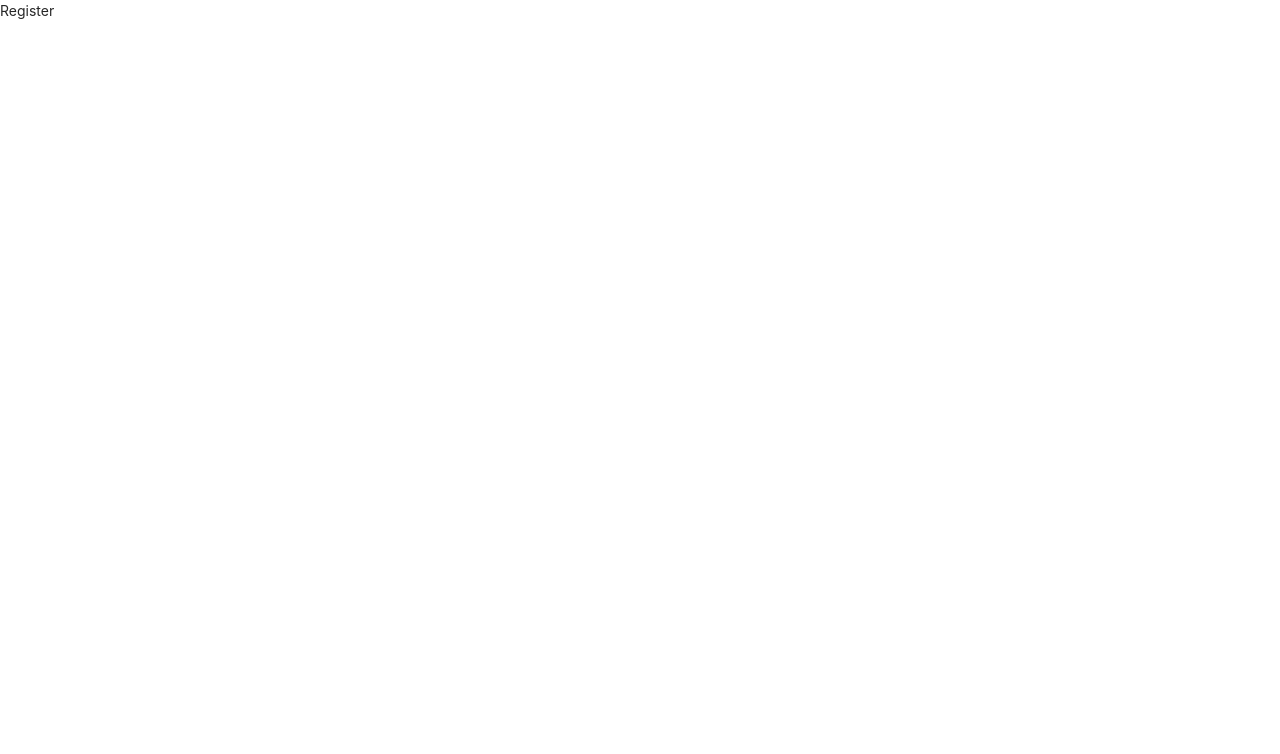
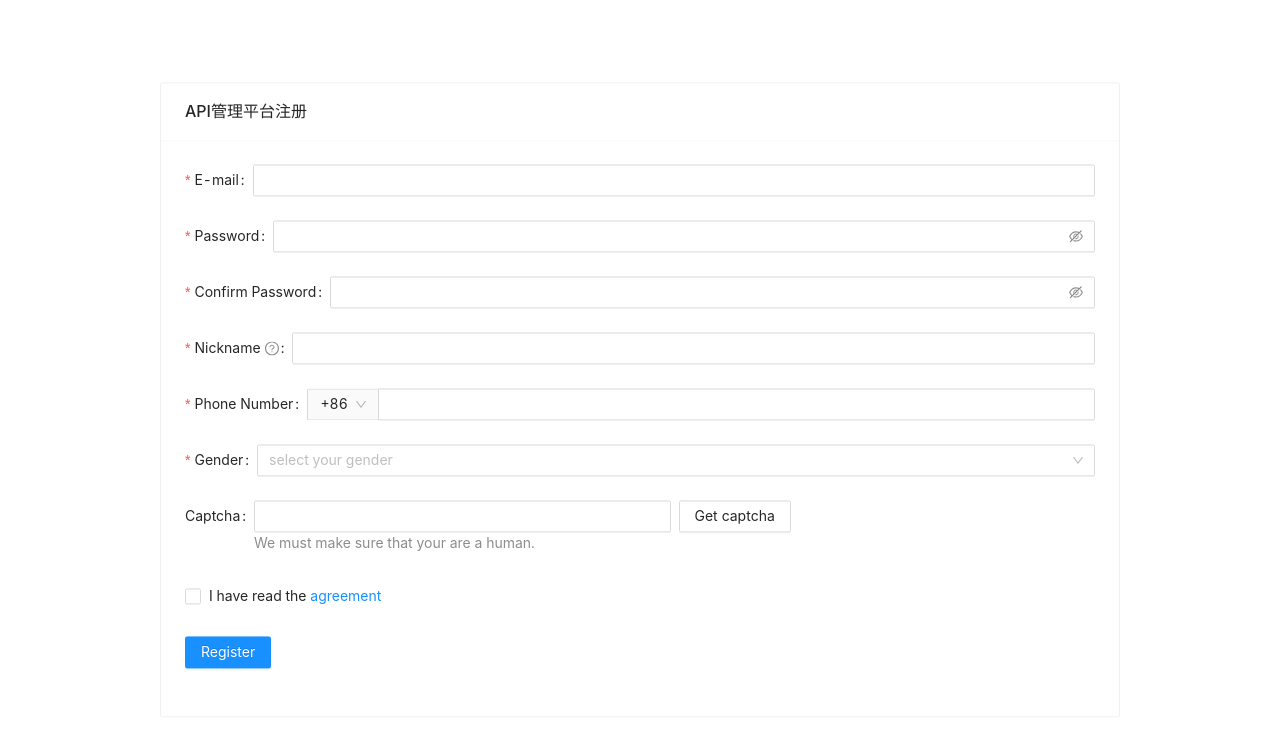
Before and after one commit to FLightZGit/API-management-platform, a React (Create React App) app in the folder client/: page /register in a window 1280 px wide. Shown: the top 754 px of the page. Built offline with nearby package versions, Linux system fonts and the light colour scheme.

Commit message:
feat: register card

```diff
--- a/client/src/pages/Register.js
+++ b/client/src/pages/Register.js
@@ -1,9 +1,188 @@
-import React from 'react'
+import React from 'react';
+import 'antd/dist/antd.css';
+import { Form, Input, Select, Row, Col, Checkbox, Button, Card } from 'antd';
+import '../style/Register.css'
+const { Option } = Select;
 
 function Register() {
+    const [form] = Form.useForm();
+
+    const onFinish = (values) => {
+        console.log('Received values of form: ', values);
+    };
+
+    const prefixSelector = (
+        <Form.Item name="prefix" noStyle>
+            <Select style={{ width: 70, }}            >
+                <Option value="86">+86</Option>
+                <Option value="87">+87</Option>
+            </Select>
+        </Form.Item>
+    );
+
+
     return (
-        <div>Register</div>
-    )
-}
+        <Card title='API管理平台注册' className='register-card'>
+            <Form
+                form={form}
+                name="register"
+                className='register-form'
+                onFinish={onFinish}
+                initialValues={{
+                    prefix: '86',
+                }}
+                scrollToFirstError
+            >
+                <Form.Item
+                    name="email"
+                    label="E-mail"
+                    rules={[
+                        {
+                            type: 'email',
+                            message: 'The input is not valid E-mail!',
+                        },
+                        {
+                            required: true,
+                            message: 'Please input your E-mail!',
+                        },
+                    ]}
+                >
+                    <Input />
+                </Form.Item>
+
+                <Form.Item
+                    name="password"
+                    label="Password"
+                    rules={[
+                        {
+                            required: true,
+                            message: 'Please input your password!',
+                        },
+                    ]}
+                    hasFeedback
+                >
+                    <Input.Password />
+                </Form.Item>
+
+                <Form.Item
+                    name="confirm"
+                    label="Confirm Password"
+                    dependencies={['password']}
+                    hasFeedback
+                    rules={[
+                        {
+                            required: true,
+                            message: 'Please confirm your password!',
+                        },
+                        ({ getFieldValue }) => ({
+                            validator(_, value) {
+                                if (!value || getFieldValue('password') === value) {
+                                    return Promise.resolve();
+                                }
+
+                                return Promise.reject(new Error('The two passwords that you entered do not match!'));
+                            },
+                        }),
+                    ]}
+                >
+                    <Input.Password />
+                </Form.Item>
+
+                <Form.Item
+                    name="nickname"
+                    label="Nickname"
+                    tooltip="What do you want others to call you?"
+                    rules={[
+                        {
+                            required: true,
+                            message: 'Please input your nickname!',
+                            whitespace: true,
+                        },
+                    ]}
+                >
+                    <Input />
+                </Form.Item>
+
+                <Form.Item
+                    name="phone"
+                    label="Phone Number"
+                    rules={[
+                        {
+                            required: true,
+                            message: 'Please input your phone number!',
+                        },
+                    ]}
+                >
+                    <Input
+                        addonBefore={prefixSelector}
+                        style={{
+                            width: '100%',
+                        }}
+                    />
+                </Form.Item>
+
+                <Form.Item
+                    name="gender"
+                    label="Gender"
+                    rules={[
+                        {
+                            required: true,
+                            message: 'Please select gender!',
+                        },
+                    ]}
+                >
+                    <Select placeholder="select your gender">
+                        <Option value="male">Male</Option>
+                        <Option value="female">Female</Option>
+                        <Option value="other">Other</Option>
+                    </Select>
+                </Form.Item>
+
+                <Form.Item label="Captcha" extra="We must make sure that your are a human.">
+                    <Row gutter={8}>
+                        <Col span={12}>
+                            <Form.Item
+                                name="captcha"
+                                noStyle
+                                rules={[
+                                    {
+                                        required: true,
+                                        message: 'Please input the captcha you got!',
+                                    },
+                                ]}
+                            >
+                                <Input />
+                            </Form.Item>
+                        </Col>
+                        <Col span={12}>
+                            <Button>Get captcha</Button>
+                        </Col>
+                    </Row>
+                </Form.Item>
+
+                <Form.Item
+                    name="agreement"
+                    valuePropName="checked"
+                    rules={[
+                        {
+                            validator: (_, value) =>
+                                value ? Promise.resolve() : Promise.reject(new Error('Should accept agreement')),
+                        },
+                    ]}
+
+                >
+                    <Checkbox>
+                        I have read the <a href="">agreement</a>
+                    </Checkbox>
+                </Form.Item>
+                <Form.Item >
+                    <Button type="primary" htmlType="submit">
+                        Register
+                    </Button>
+                </Form.Item>
+            </Form>
+        </Card>
+    );
+};
 
 export default Register
--- /dev/null
+++ b/client/src/style/Register.css
@@ -0,0 +1,7 @@
+.register-card{
+    width: 960px;
+    position: relative;
+    left: 50%;
+    top: 50%;
+    transform: translate3d(-50%,-50%,0);
+  }
```
